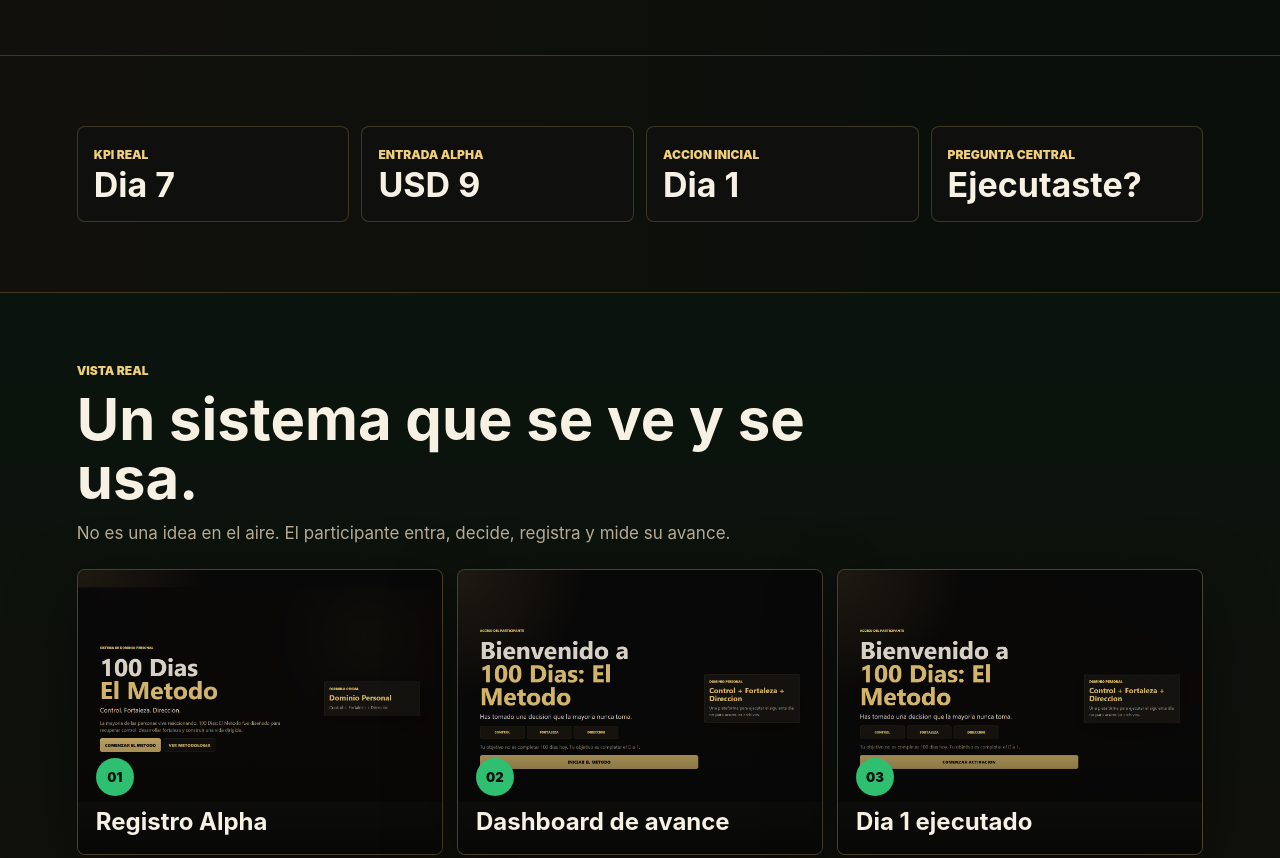
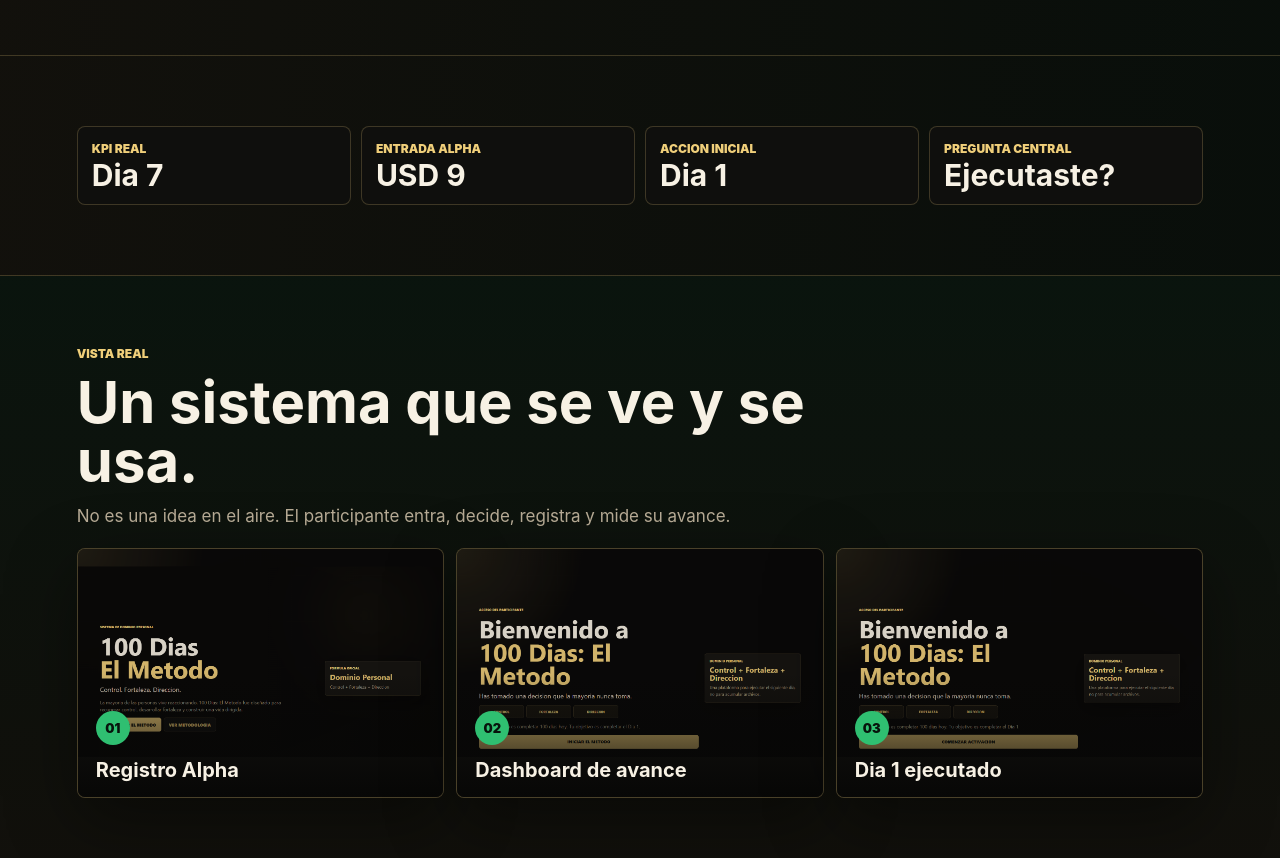
Before and after one commit to Ycastillog/100-dias-el-metodo, a plain HTML site: page index.html in a window 1280 px wide. Shown: the part 900-1758 px from the top of the page. Drawn offline with Linux system fonts and the light colour scheme.

Commit message:
Compactar vista real publica

```diff
--- a/assets/styles.css
+++ b/assets/styles.css
@@ -1112,8 +1112,8 @@ footer p {
 .social-proof-strip {
   display: grid;
   grid-template-columns: repeat(2, minmax(0, 1fr));
-  gap: 12px;
-  padding: 16px;
+  gap: 10px;
+  padding: 14px 16px;
   border-bottom: 1px solid var(--line);
   background:
     linear-gradient(90deg, rgba(214, 184, 114, 0.05), rgba(47, 191, 113, 0.04)),
@@ -1121,37 +1121,47 @@ footer p {
 }
 
 .social-proof-strip div {
-  min-height: 96px;
+  min-height: 76px;
   display: grid;
   align-content: center;
-  gap: 6px;
+  gap: 4px;
   border: 1px solid var(--line);
   border-radius: 8px;
-  padding: 16px;
+  padding: 14px;
   background: rgba(16, 16, 14, 0.96);
 }
 
 .social-proof-strip strong {
   color: var(--text);
-  font-size: clamp(22px, 6vw, 34px);
+  font-size: clamp(20px, 4.6vw, 30px);
   line-height: 1;
 }
 
 .visual-system-section {
-  padding: 44px 16px;
+  padding: 38px 16px 44px;
   background:
     linear-gradient(180deg, rgba(47, 191, 113, 0.07), rgba(214, 184, 114, 0.05)),
     #070706;
 }
 
+.visual-system-section .section-head {
+  max-width: 760px;
+  margin-bottom: 18px;
+}
+
+.visual-system-section h2 {
+  font-size: clamp(34px, 6vw, 58px);
+  line-height: 1.02;
+}
+
 .visual-flow-grid {
   display: grid;
-  gap: 14px;
+  gap: 12px;
 }
 
 .visual-flow-grid article {
   position: relative;
-  min-height: 286px;
+  min-height: 250px;
   overflow: hidden;
   border: 1px solid rgba(240, 207, 122, 0.24);
   border-radius: 8px;
@@ -1161,7 +1171,7 @@ footer p {
 
 .visual-flow-grid img {
   width: 100%;
-  height: 232px;
+  height: 208px;
   display: block;
   object-fit: cover;
   object-position: top center;
@@ -1172,7 +1182,7 @@ footer p {
   content: "";
   position: absolute;
   inset: auto 0 0;
-  height: 46%;
+  height: 50%;
   background: linear-gradient(180deg, transparent, rgba(7, 7, 6, 0.98));
 }
 
@@ -1184,9 +1194,9 @@ footer p {
 }
 
 .visual-flow-grid span {
-  bottom: 58px;
-  width: 38px;
-  height: 38px;
+  bottom: 52px;
+  width: 34px;
+  height: 34px;
   display: grid;
   place-items: center;
   border-radius: 50%;
@@ -1198,9 +1208,9 @@ footer p {
 
 .visual-flow-grid strong {
   right: 18px;
-  bottom: 20px;
+  bottom: 16px;
   color: var(--text);
-  font-size: 24px;
+  font-size: 20px;
   line-height: 1.05;
 }
 
```
